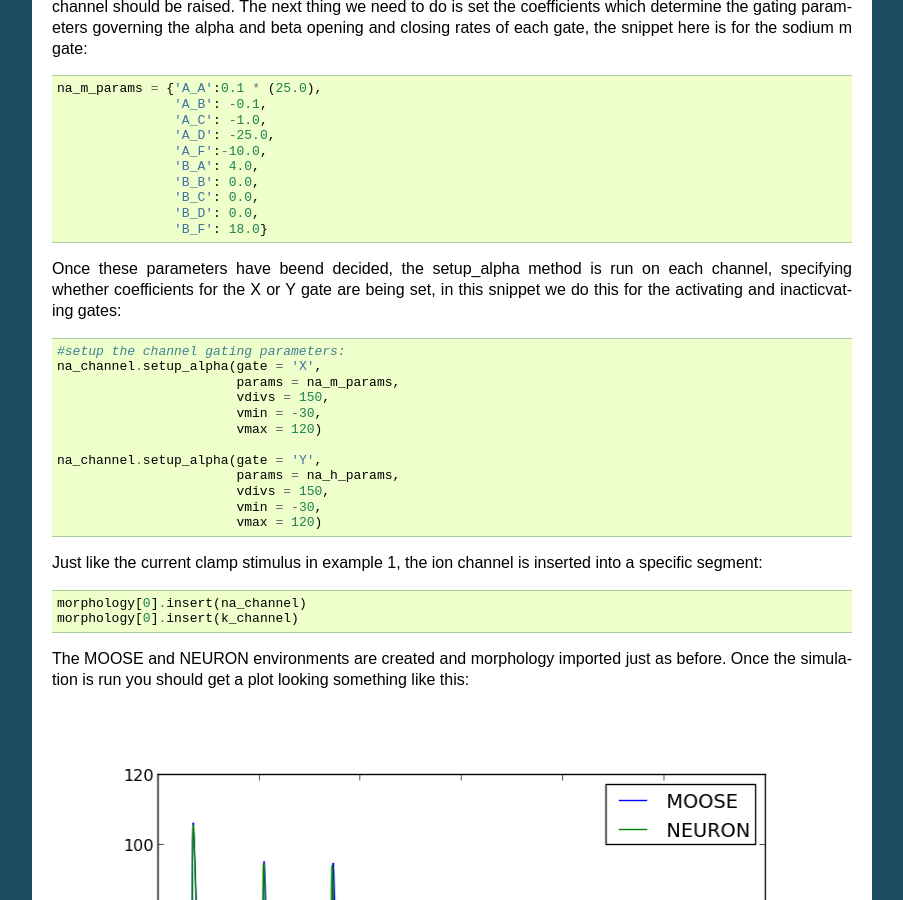
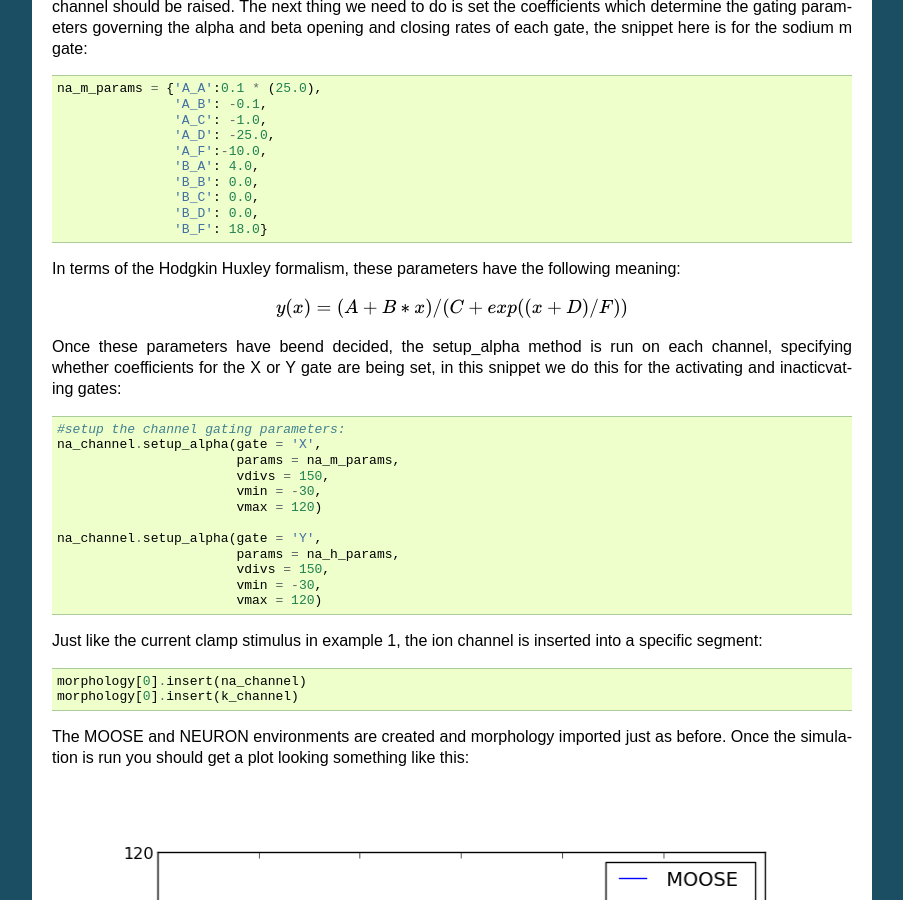
Before and after one commit to vellamike/pyramidal, a Sphinx documentation site: the page built from doc/examples.rst, in a window 1280 px wide and 900 px high, scrolled down 2953 px. Shown: the whole window, without its empty margins (198-1101 px from the left). Built offline with Sphinx 7.4.7, drawn with Linux system fonts in a browser that asks for light colours.

Commit message:
update documentation

```diff
--- a/doc/examples.rst
+++ b/doc/examples.rst
@@ -138,6 +138,14 @@ Here the xpower and ypower signify the power to which activating("m") and inacti
                    'B_D': 0.0,
                    'B_F': 18.0}
 
+In terms of the Hodgkin Huxley formalism, these parameters have the following meaning:
+
+.. math::
+
+    y(x) = (A + B * x) / (C + exp((x + D) / F))
+
+
+
 Once these parameters have beend decided, the setup_alpha method is run on each channel, specifying whether coefficients for the X or Y gate are being set, in this snippet we do this for the activating and inacticvating gates:
 
 .. code-block:: python
```
Also changed, not shown: 2 other files.
